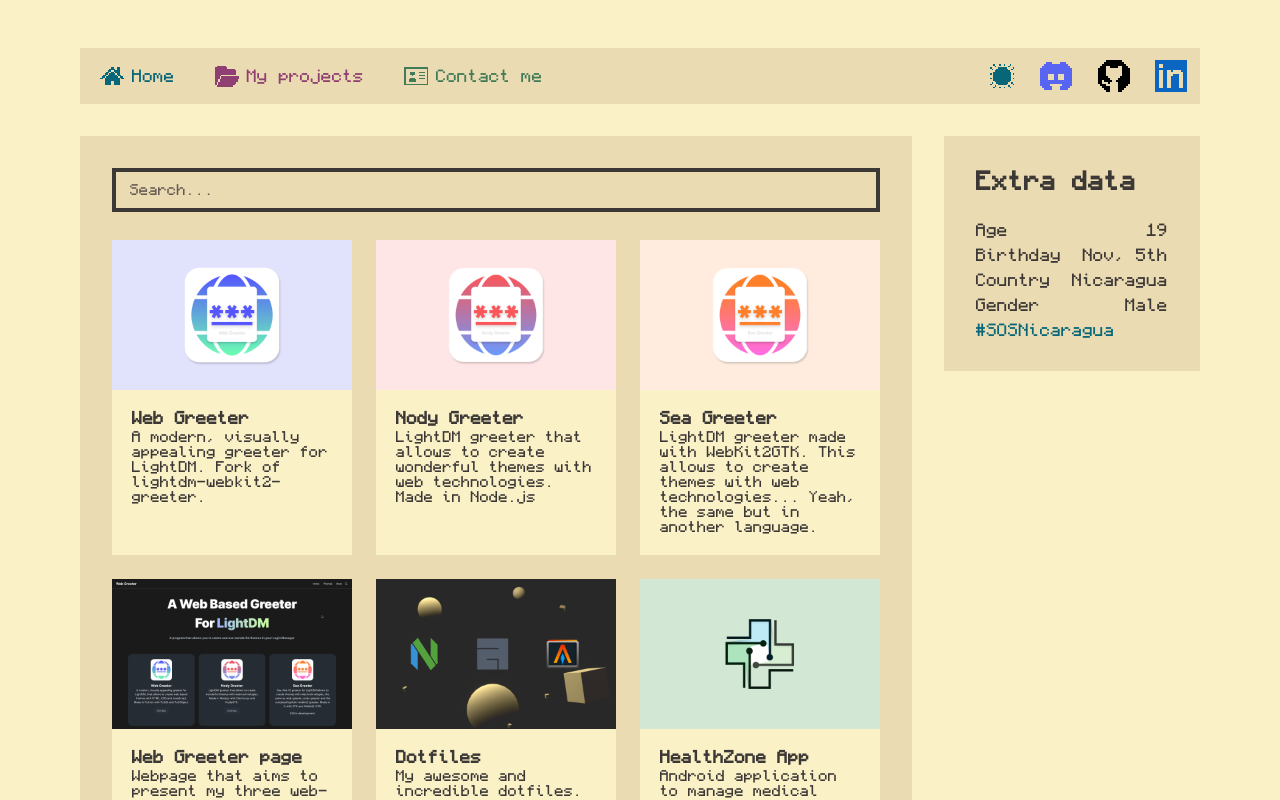
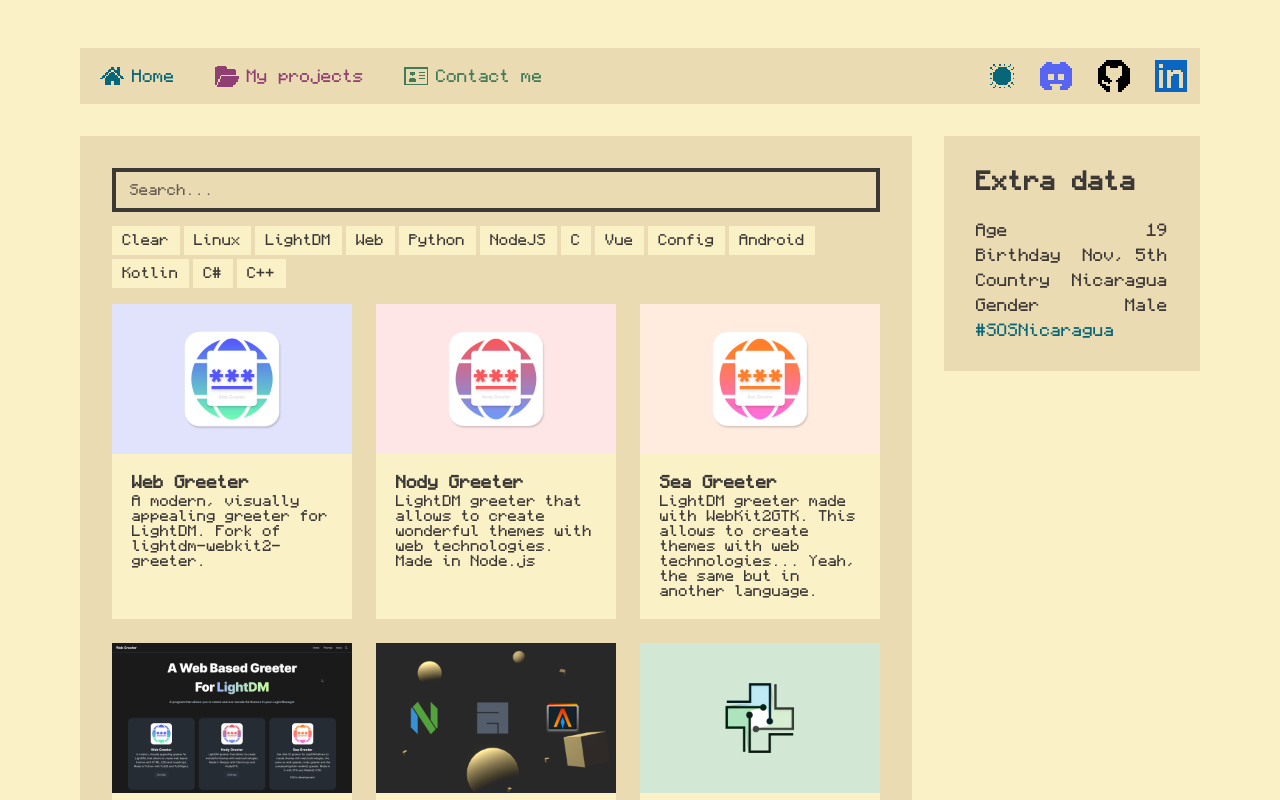
Before and after one commit to JezerM/portfolio, a SvelteKit app: page /projects in a window 1280 px wide. Shown: the top 800 px of the page. Built offline with nearby package versions, Linux system fonts and the light colour scheme.

Commit message:
Added filters in Projects route

```diff
--- a/src/routes/projects/+page.svelte
+++ b/src/routes/projects/+page.svelte
@@ -3,12 +3,29 @@
   import { writable, derived } from "svelte/store";
   import Card from "$lib/Card.svelte";
   import data from "$lib/projects.json";
+  import FilterButton from "$lib/FilterButton.svelte";
+
+  type Data = (typeof data)[0];
+
+  const flat = data.flatMap((v) => v.categories);
+  const categories = Array.from(new Set(flat));
+
+  const selectedCategories = new Set<string>();
+  const selectedTerms = writable(selectedCategories);
 
   let search = "";
   let term = writable("");
-  let items = writable(data);
-  const filtered = derived([term, items], ([$term, $items]) =>
-    $items.filter((x) => x.name.toLowerCase().includes($term.toLowerCase()))
+
+  const filtered = derived(
+    [term, selectedTerms, writable(data)],
+    ([$term, $selectedTerms, $items]) => {
+      let f: Data[] = $items.filter((x) => x.name.toLowerCase().includes($term.toLowerCase()));
+      if ($selectedTerms.size > 0) {
+        const s = Array.from($selectedTerms);
+        f = f.filter((v) => s.every((p) => v.categories.includes(p)));
+      }
+      return f;
+    }
   );
   $: term.set(search);
 
@@ -18,9 +35,32 @@
     }
     return link;
   }
+
+  function toggleCategory(category: string) {
+    if (selectedCategories.has(category)) {
+      selectedCategories.delete(category);
+    } else {
+      selectedCategories.add(category);
+    }
+    selectedTerms.set(selectedCategories);
+  }
+  function clearSelectedCategories() {
+    selectedCategories.clear();
+    selectedTerms.set(selectedCategories);
+  }
 </script>
 
 <input id="searchInput" type="text" bind:value={search} placeholder="Search..." />
+<div id="categoriesContainer">
+  <FilterButton text="Clear" disableClick on:click={() => clearSelectedCategories()} />
+  {#each categories as cat}
+    <FilterButton
+      text={cat}
+      active={$selectedTerms.has(cat)}
+      on:click={() => toggleCategory(cat)}
+    />
+  {/each}
+</div>
 <div class="projectsContainer">
   {#each $filtered as project}
     <a href={project.link} target="_blank">
@@ -81,7 +121,7 @@
 
   #searchInput {
     width: 100%;
-    margin: 0 0 2em;
+    margin: 0 0 1em;
     box-sizing: border-box;
     padding: 0.75em 1em;
     background-color: transparent;
@@ -95,6 +135,14 @@
     &::placeholder {
       color: var(--fg3);
     }
+  }
+
+  #categoriesContainer {
+    display: flex;
+    flex-direction: row;
+    flex-wrap: wrap;
+    gap: 0.25em;
+    margin: 0 0 1em;
   }
 
   :global(.card.red) {
```
